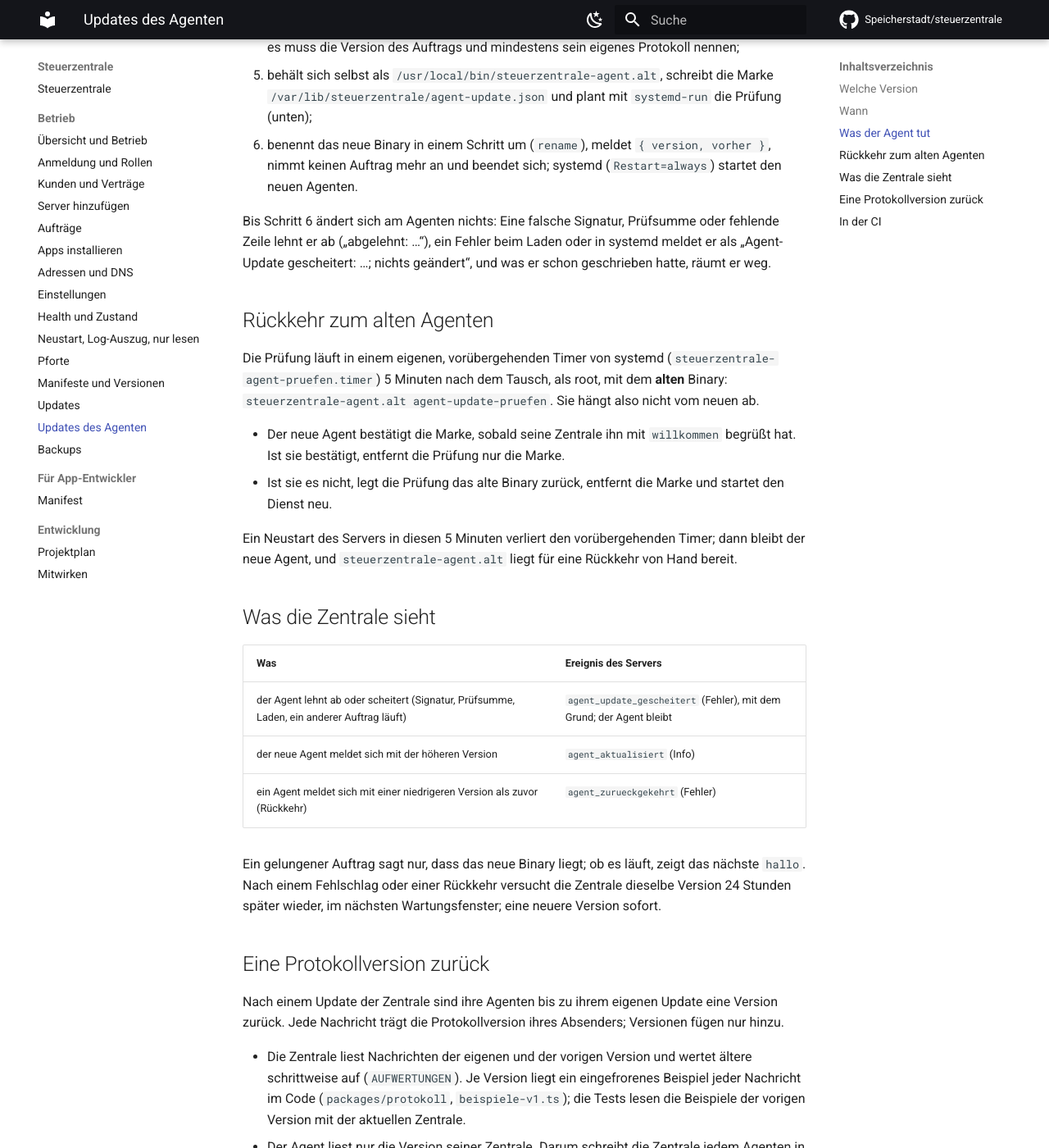
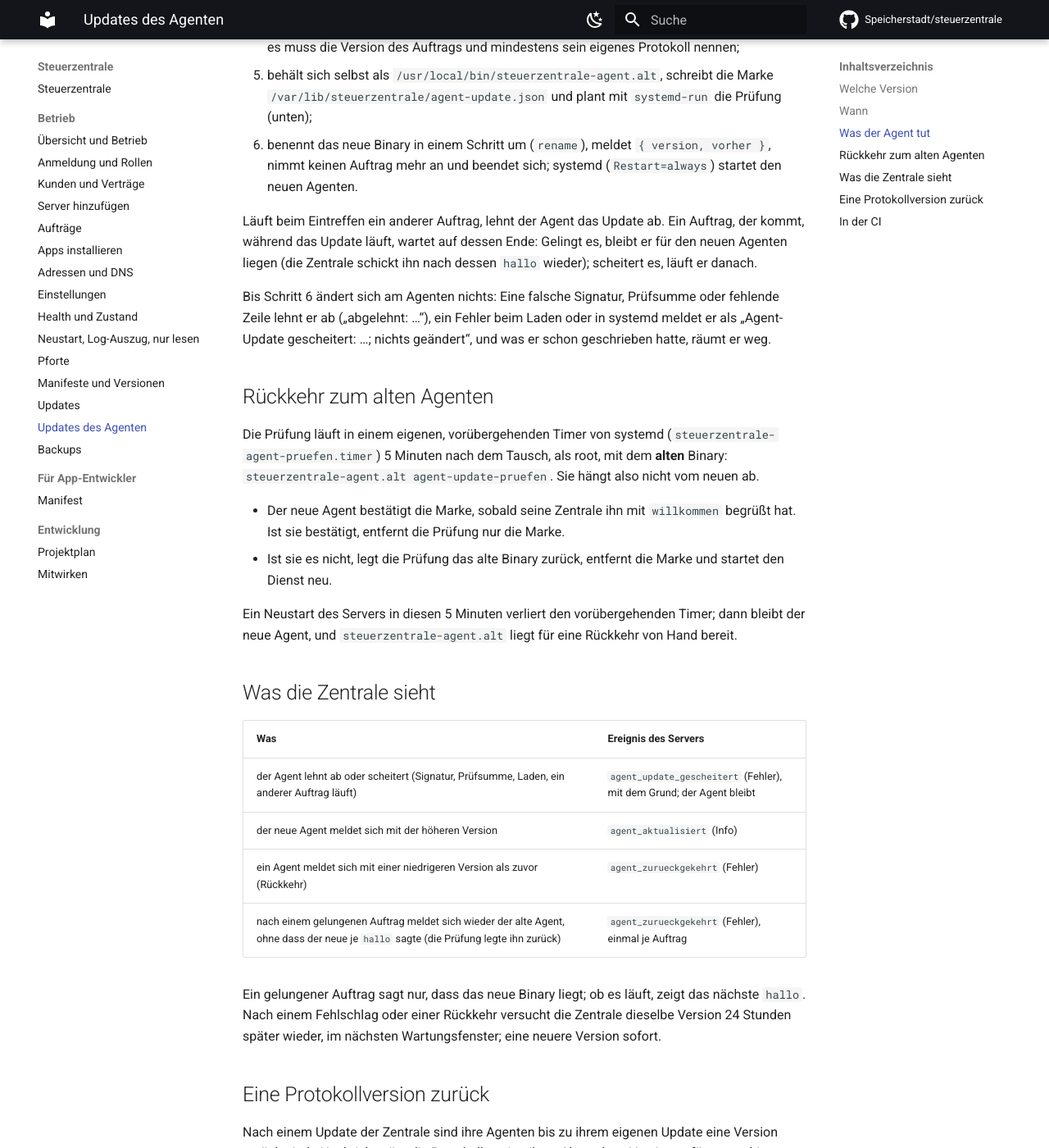
Before and after one commit to Speicherstadt/steuerzentrale, an MkDocs documentation site: the page built from docs/agent-updates.md, in a window 1280 px wide and 1400 px high, scrolled down 1279 px. Shown: the whole window at 82% size. Built offline with MkDocs 1.6.1 and Material for MkDocs 9.7.7, drawn with Linux system fonts in a browser that asks for light colours; comment, search, counter and statistics services are not loaded.

Commit message:
Z-504: docs on jobs during the agent's update and its unseen return
Co-Authored-By: Claude Opus 5.5 <noreply@anthropic.com>
Claude-Session: https://claude.ai/code/session_014k4NfkJBQ539ZwYKrYUGRX
Signed-off-by: Dario Götze <dev@dariogoetze.de>

```diff
--- a/docs/agent-updates.md
+++ b/docs/agent-updates.md
@@ -54,6 +54,10 @@ Version; eine Adresse trägt er nicht. Der Agent
 6. benennt das neue Binary in einem Schritt um (`rename`), meldet `{ version, vorher }`, nimmt keinen
    Auftrag mehr an und beendet sich; systemd (`Restart=always`) startet den neuen Agenten.
 
+Läuft beim Eintreffen ein anderer Auftrag, lehnt der Agent das Update ab. Ein Auftrag, der kommt,
+während das Update läuft, wartet auf dessen Ende: Gelingt es, bleibt er für den neuen Agenten liegen
+(die Zentrale schickt ihn nach dessen `hallo` wieder); scheitert es, läuft er danach.
+
 Bis Schritt 6 ändert sich am Agenten nichts: Eine falsche Signatur, Prüfsumme oder fehlende Zeile
 lehnt er ab („abgelehnt: …“), ein Fehler beim Laden oder in systemd meldet er als „Agent-Update
 gescheitert: …; nichts geändert“, und was er schon geschrieben hatte, räumt er weg.
@@ -79,6 +83,7 @@ Agent, und `steuerzentrale-agent.alt` liegt für eine Rückkehr von Hand bereit.
 | der Agent lehnt ab oder scheitert (Signatur, Prüfsumme, Laden, ein anderer Auftrag läuft) | `agent_update_gescheitert` (Fehler), mit dem Grund; der Agent bleibt |
 | der neue Agent meldet sich mit der höheren Version | `agent_aktualisiert` (Info) |
 | ein Agent meldet sich mit einer niedrigeren Version als zuvor (Rückkehr) | `agent_zurueckgekehrt` (Fehler) |
+| nach einem gelungenen Auftrag meldet sich wieder der alte Agent, ohne dass der neue je `hallo` sagte (die Prüfung legte ihn zurück) | `agent_zurueckgekehrt` (Fehler), einmal je Auftrag |
 
 Ein gelungener Auftrag sagt nur, dass das neue Binary liegt; ob es läuft, zeigt das nächste `hallo`.
 Nach einem Fehlschlag oder einer Rückkehr versucht die Zentrale dieselbe Version 24 Stunden später
```
